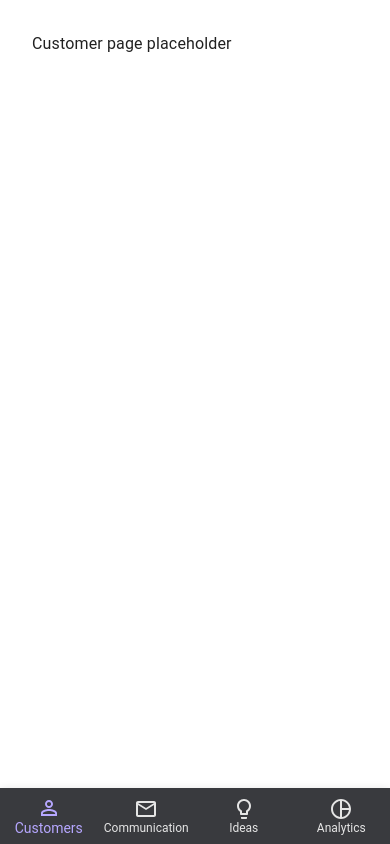
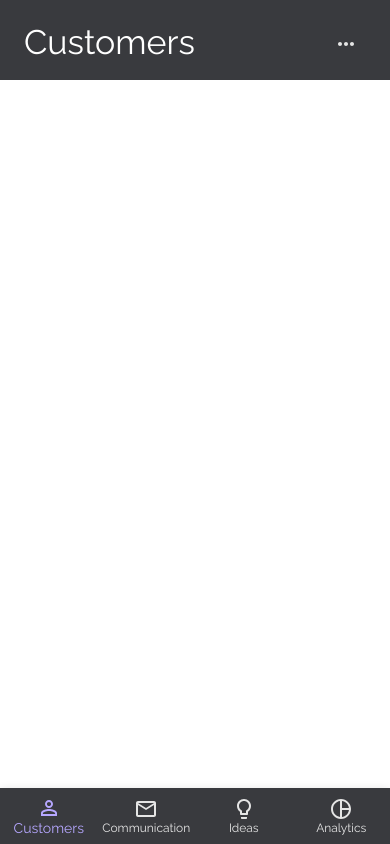
Before and after one commit to ivan-ngchakming/artist-crm-web, a React (Create React App) app: page /customers in a window 390 px wide. Built offline with nearby package versions, Linux system fonts and the light colour scheme.

Commit message:
feat: created page header

```diff
--- a/package.json
+++ b/package.json
@@ -14,9 +14,11 @@
     "@types/node": "^16.11.25",
     "@types/react": "^17.0.39",
     "@types/react-dom": "^17.0.11",
+    "@types/react-helmet": "^6.1.5",
     "formik": "^2.2.9",
     "react": "^17.0.2",
     "react-dom": "^17.0.2",
+    "react-helmet": "^6.1.0",
     "react-query": "^3.34.16",
     "react-router-dom": "6",
     "react-scripts": "5.0.0",
--- a/public/index.html
+++ b/public/index.html
@@ -7,37 +7,22 @@
     <meta name="theme-color" content="#000000" />
     <meta
       name="description"
-      content="Web site created using create-react-app"
+      content="A cloud customer relation management solution for artists"
     />
     <link rel="apple-touch-icon" href="%PUBLIC_URL%/logo192.png" />
-    <!--
-      manifest.json provides metadata used when your web app is installed on a
-      user's mobile device or desktop. See https://developers.google.com/web/fundamentals/web-app-manifest/
-    -->
     <link rel="manifest" href="%PUBLIC_URL%/manifest.json" />
-    <!--
-      Notice the use of %PUBLIC_URL% in the tags above.
-      It will be replaced with the URL of the `public` folder during the build.
-      Only files inside the `public` folder can be referenced from the HTML.
 
-      Unlike "/favicon.ico" or "favicon.ico", "%PUBLIC_URL%/favicon.ico" will
-      work correctly both with client-side routing and a non-root public URL.
-      Learn how to configure a non-root public URL by running `npm run build`.
-    -->
-    <title>React App</title>
+    <link rel="preconnect" href="https://fonts.googleapis.com" />
+    <link rel="preconnect" href="https://fonts.gstatic.com" crossorigin />
+    <link
+      href="https://fonts.googleapis.com/css2?family=Raleway:wght@100;300;400;700;900&display=swap"
+      rel="stylesheet"
+    />
+
+    <title>ArtistCRM</title>
   </head>
   <body>
     <noscript>You need to enable JavaScript to run this app.</noscript>
     <div id="root"></div>
-    <!--
-      This HTML file is a template.
-      If you open it directly in the browser, you will see an empty page.
-
-      You can add webfonts, meta tags, or analytics to this file.
-      The build step will place the bundled scripts into the <body> tag.
-
-      To begin the development, run `npm start` or `yarn start`.
-      To create a production bundle, use `npm run build` or `yarn build`.
-    -->
   </body>
 </html>
--- a/src/App.tsx
+++ b/src/App.tsx
@@ -1,6 +1,6 @@
 import { CssBaseline, ThemeProvider, Box } from "@mui/material";
 import { BrowserRouter as Router, Routes, Route } from "react-router-dom";
-import { NavBar } from "./components";
+import { NavBar, MetaTitle } from "./components";
 import {
   Analytics,
   Communications,
@@ -17,7 +17,9 @@ function App() {
       <ThemeProvider theme={theme}>
         <CssBaseline />
         <Box display="flex">
+          <MetaTitle />
           <NavBar />
+          <Box width="100%">
             <Routes>
               <Route path="/" element={<Home />} />
               <Route path="/customers" element={<Customers />} />
@@ -27,6 +29,7 @@ function App() {
               <Route path="/settings" element={<Settings />} />
             </Routes>
           </Box>
+        </Box>
       </ThemeProvider>
     </Router>
   );
--- /dev/null
+++ b/src/components/MetaTitle.tsx
@@ -0,0 +1,13 @@
+import { Helmet } from "react-helmet";
+
+const MetaTitle = ({ title }: { title?: string }) => {
+  return (
+    <>
+      <Helmet>
+        <title>{title ? `${title} - ArtistCRM` : "ArtistCRM"}</title>
+      </Helmet>
+    </>
+  );
+};
+
+export default MetaTitle;
--- a/src/components/NavBar.tsx
+++ b/src/components/NavBar.tsx
@@ -1,4 +1,4 @@
-import { useState } from "react";
+import { useEffect, useState } from "react";
 import {
   Box,
   Paper,
@@ -9,15 +9,12 @@ import {
   BottomNavigationActionProps as MuiBottomNavigationActionProps,
 } from "@mui/material";
 import ChangeHistoryOutlinedIcon from "@mui/icons-material/ChangeHistoryOutlined";
-import PersonOutlineIcon from "@mui/icons-material/PersonOutline";
-import MailOutlineIcon from "@mui/icons-material/MailOutline";
-import LightbulbOutlinedIcon from "@mui/icons-material/LightbulbOutlined";
-import PieChartOutlineOutlinedIcon from "@mui/icons-material/PieChartOutlineOutlined";
 import SettingsOutlinedIcon from "@mui/icons-material/SettingsOutlined";
 import { styled } from "@mui/material/styles";
 import { useNavigate, useLocation } from "react-router-dom";
 import { useDevice } from "../hooks";
 import { palette } from "../theme";
+import { NAV_ITEMS } from "../constants";
 
 type NavSelectorProps = {
   selected: boolean;
@@ -25,7 +22,6 @@ type NavSelectorProps = {
 
 type NavBarProps = {
   value: string;
-  onChange: (val: string) => void;
 };
 
 const Root = styled(Box)(({ theme }) => ({
@@ -52,38 +48,10 @@ const NavSelector = styled("div")<NavSelectorProps>(
   })
 );
 
-const navItems = [
-  {
-    key: "customers",
-    color: palette.LILAC,
-    label: "Customers",
-    Icon: PersonOutlineIcon,
-  },
-  {
-    key: "communications",
-    color: palette.DENIM_BLUE,
-    label: "Communication",
-    Icon: MailOutlineIcon,
-  },
-  {
-    key: "ideas",
-    color: palette.INDIAN_RED,
-    label: "Ideas",
-    Icon: LightbulbOutlinedIcon,
-  },
-  {
-    key: "analytics",
-    color: palette.DARK_PASTEL_GREEN,
-    label: "Analytics",
-    Icon: PieChartOutlineOutlinedIcon,
-  },
-];
-
-const DesktopNavBar = ({ value, onChange }: NavBarProps) => {
+const DesktopNavBar = ({ value }: NavBarProps) => {
   const navigate = useNavigate();
 
   const handleChange = (key: string) => {
-    onChange(key);
     navigate(key);
   };
 
@@ -98,7 +66,7 @@ const DesktopNavBar = ({ value, onChange }: NavBarProps) => {
         <ChangeHistoryOutlinedIcon fontSize="large" />
       </NavButton>
       <Box display="flex" flexDirection="column" alignItems="center" pr={3}>
-        {navItems.map(({ key, color, Icon }) => (
+        {NAV_ITEMS.map(({ key, color, Icon }) => (
           <Box key={key} display="flex" alignItems="center">
             <NavSelector color={color} selected={key === value} />
             <Box my={1} display="flex">
@@ -136,11 +104,10 @@ const BottomNavigationAction = styled(
   })
 );
 
-const MobileNavBar = ({ value, onChange }: NavBarProps) => {
+const MobileNavBar = ({ value }: NavBarProps) => {
   const navigate = useNavigate();
 
   const handleChange = (val: string) => {
-    onChange(val);
     navigate(val);
   };
 
@@ -155,7 +122,7 @@ const MobileNavBar = ({ value, onChange }: NavBarProps) => {
         onChange={(e, val) => handleChange(val)}
         sx={{ backgroundColor: palette.IRIDIUM }}
       >
-        {navItems.map(({ key, color, Icon, label }) => (
+        {NAV_ITEMS.map(({ key, color, Icon, label }) => (
           <BottomNavigationAction
             key={key}
             value={key}
@@ -178,13 +145,13 @@ const NavBar = () => {
   );
   const { isMobile } = useDevice();
 
-  const handleChange = (newValue: string) => {
-    setValue(newValue);
-  };
+  useEffect(() => {
+    setValue(location.pathname.replace("/", ""));
+  }, [location.pathname]);
 
   const NavBarComponent = isMobile ? MobileNavBar : DesktopNavBar;
 
-  return <NavBarComponent value={value} onChange={handleChange} />;
+  return <NavBarComponent value={value} />;
 };
 
 export default NavBar;
--- /dev/null
+++ b/src/components/PageHeader.tsx
@@ -0,0 +1,131 @@
+import { useState } from "react";
+import {
+  AppBar as MuiAppBar,
+  Typography,
+  IconButton,
+  Button,
+  Toolbar,
+  Menu,
+  MenuItem,
+  Divider,
+} from "@mui/material";
+import { styled } from "@mui/material/styles";
+import MoreHorizIcon from "@mui/icons-material/MoreHoriz";
+import AddIcon from "@mui/icons-material/Add";
+import MetaTitle from "./MetaTitle";
+import { useDevice } from "../hooks";
+import { palette } from "../theme";
+import { NAV_ITEMS } from "../constants";
+import { useNavigate } from "react-router-dom";
+
+type PageHeaderProps = {
+  title: string;
+};
+
+const AppBar = styled(MuiAppBar)(({ theme }) => ({
+  width: `calc( 100% - ${theme.spacing(15)}px )`,
+  padding: theme.spacing(6, 9, 4, 6),
+}));
+
+const DesktopPageHeader = ({ title }: PageHeaderProps) => {
+  return (
+    <AppBar position="static" color="transparent" elevation={0}>
+      <Toolbar sx={{ alignItems: "flex-end" }}>
+        <Typography variant="h1" sx={{ flexGrow: 1 }}>
+          {title}
+        </Typography>
+        <IconButton sx={{ mb: 1 }}>
+          <MoreHorizIcon />
+        </IconButton>
+        <Button
+          variant="outlined"
+          startIcon={<AddIcon />}
+          sx={{ ml: 4, mb: 1 }}
+        >
+          <Typography variant="h5">{title}</Typography>
+        </Button>
+      </Toolbar>
+    </AppBar>
+  );
+};
+
+const MobileAppBar = styled(MuiAppBar)(({ theme }) => ({
+  width: `calc( 100% - ${theme.spacing(15)}px )`,
+  padding: theme.spacing(1, 1, 2, 1),
+}));
+
+const MobilePageHeader = ({ title }: PageHeaderProps) => {
+  const navigate = useNavigate();
+  const [anchorEl, setAnchorEl] = useState<HTMLButtonElement | null>(null);
+  const open = Boolean(anchorEl);
+
+  const handleClick = (event: React.MouseEvent<HTMLButtonElement>) => {
+    setAnchorEl(event?.currentTarget);
+  };
+
+  const handleClose = () => {
+    setAnchorEl(null);
+  };
+
+  const handleMenuItemClick = (key: string) => {
+    handleClose();
+    navigate(`/${key}`);
+  };
+
+  return (
+    <MobileAppBar position="static" elevation={0}>
+      <Toolbar sx={{ alignItems: "flex-end" }}>
+        <Typography variant="h4" sx={{ flexGrow: 1 }}>
+          {title}
+        </Typography>
+
+        <IconButton
+          id="mobile-menu-button"
+          aria-controls={open ? "mobile-menu" : undefined}
+          aria-haspopup="true"
+          aria-expanded={open ? "true" : undefined}
+          onClick={handleClick}
+          sx={{ color: palette.MERCURY }}
+        >
+          <MoreHorizIcon />
+        </IconButton>
+        <Menu
+          id="mobile-menu"
+          anchorEl={anchorEl}
+          open={open}
+          onClose={handleClose}
+          MenuListProps={{
+            "aria-labelledby": "mobile-menu-button",
+          }}
+        >
+          <MenuItem onClick={handleClose}>Create</MenuItem>
+          <Divider />
+          <MenuItem onClick={() => handleMenuItemClick("")}>Home</MenuItem>
+          {NAV_ITEMS.map(({ key, label }) => (
+            <MenuItem key={key} onClick={() => handleMenuItemClick(key)}>
+              {label}
+            </MenuItem>
+          ))}
+          <MenuItem onClick={() => handleMenuItemClick("settings")}>
+            Settings
+          </MenuItem>
+        </Menu>
+      </Toolbar>
+    </MobileAppBar>
+  );
+};
+
+const PageHeader = (props: PageHeaderProps) => {
+  const { isMobile } = useDevice();
+
+  const PageHeaderComponent = isMobile ? MobilePageHeader : DesktopPageHeader;
+
+  return (
+    <>
+      <MetaTitle title={props.title} />
+      <PageHeaderComponent {...props} />
+    </>
+  );
+};
+
+export default PageHeader;
--- a/src/components/index.ts
+++ b/src/components/index.ts
@@ -1 +1,3 @@
 export { default as NavBar } from "./NavBar";
+export { default as PageHeader } from "./PageHeader";
+export { default as MetaTitle } from "./MetaTitle";
--- /dev/null
+++ b/src/constants/index.ts
@@ -0,0 +1 @@
+export * from "./menuItems";
--- /dev/null
+++ b/src/constants/menuItems.tsx
@@ -0,0 +1,40 @@
+import React from "react";
+import PersonOutlineIcon from "@mui/icons-material/PersonOutline";
+import MailOutlineIcon from "@mui/icons-material/MailOutline";
+import LightbulbOutlinedIcon from "@mui/icons-material/LightbulbOutlined";
+import PieChartOutlineOutlinedIcon from "@mui/icons-material/PieChartOutlineOutlined";
+import { palette } from "../theme";
+
+export type NavItem = {
+  key: string;
+  color: string;
+  label: string;
+  Icon: React.FC<any>;
+};
+
+export const NAV_ITEMS = [
+  {
+    key: "customers",
+    color: palette.LILAC,
+    label: "Customers",
+    Icon: PersonOutlineIcon,
+  },
+  {
+    key: "communications",
+    color: palette.DENIM_BLUE,
+    label: "Communication",
+    Icon: MailOutlineIcon,
+  },
+  {
+    key: "ideas",
+    color: palette.INDIAN_RED,
+    label: "Ideas",
+    Icon: LightbulbOutlinedIcon,
+  },
+  {
+    key: "analytics",
+    color: palette.DARK_PASTEL_GREEN,
+    label: "Analytics",
+    Icon: PieChartOutlineOutlinedIcon,
+  },
+] as NavItem[];
--- a/src/pages/Customers.tsx
+++ b/src/pages/Customers.tsx
@@ -1,7 +1,13 @@
-import { Box } from "@mui/material";
+import {} from "@mui/material";
+import { styled } from "@mui/material/styles";
+import { PageHeader } from "../components";
 
 const Customers = () => {
-  return <Box m={4}>Customer page placeholder</Box>;
+  return (
+    <>
+      <PageHeader title="Customers" />
+    </>
+  );
 };
 
 export default Customers;
--- a/src/theme.ts
+++ b/src/theme.ts
@@ -9,6 +9,35 @@ export const palette = {
   DARK_PASTEL_GREEN: "#48B15F",
   MERCURY: "#E5E5E5",
 };
-const theme = createTheme({});
+const theme = createTheme({
+  palette: {
+    mode: "light",
+    primary: {
+      main: "#393A3E",
+    },
+    secondary: {
+      main: "#2A8BC8",
+    },
+  },
+  typography: {
+    fontFamily: "Raleway",
+    h1: {
+      fontSize: 64,
+    },
+    h5: {
+      fontSize: 24,
+    },
+  },
+  components: {
+    MuiButton: {
+      styleOverrides: {
+        outlined: {
+          borderRadius: 32,
+          padding: "6px 32px",
+        },
+      },
+    },
+  },
+});
 
 export default theme;
```
Also changed, not shown: 1 other file (tests, documents, lock files or other folders). Lines whose indentation alone changed are shown as unchanged.
